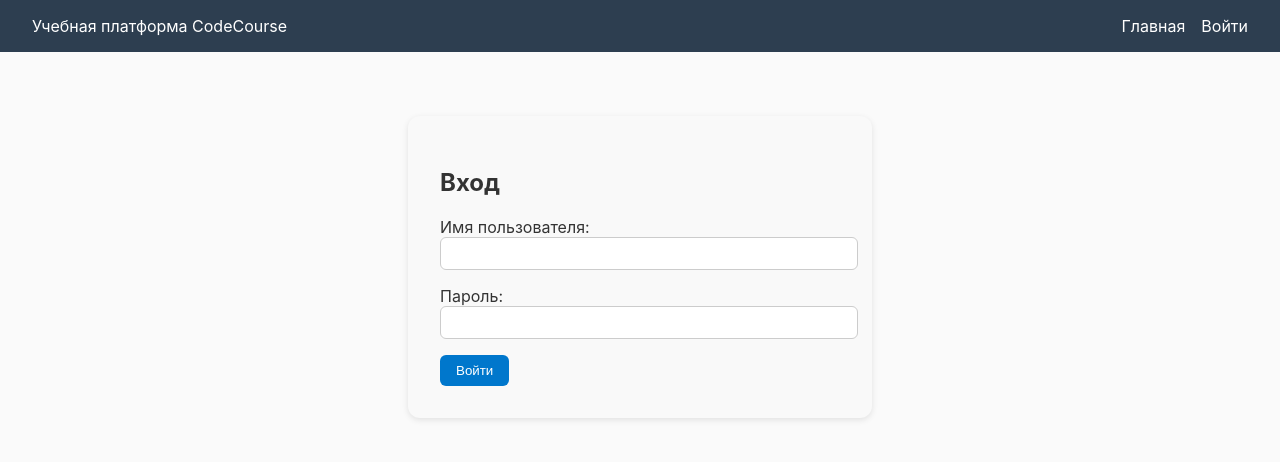
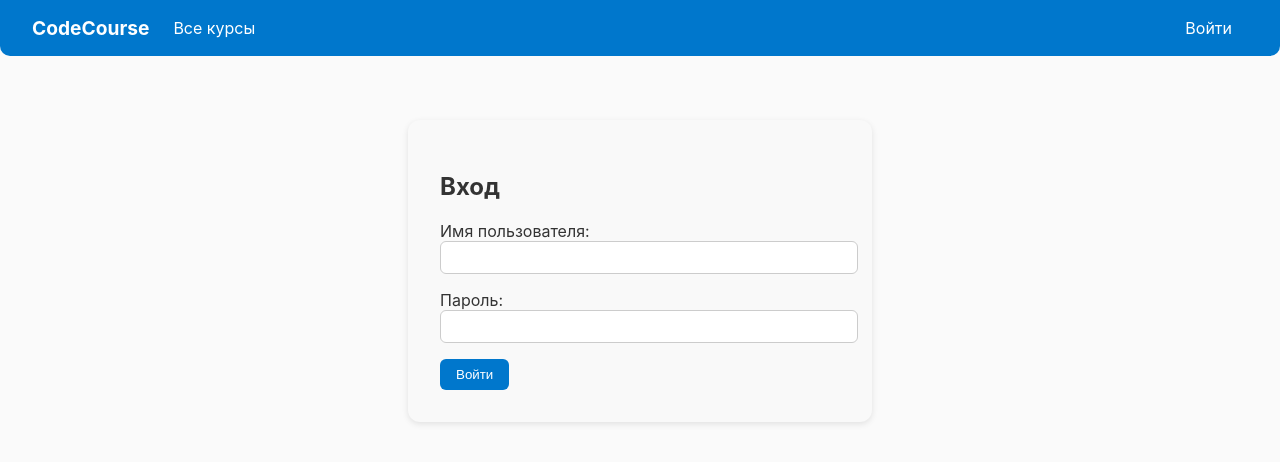
Before and after one commit to ElviraOndar/code-course-frontend, a Vue app: page /login in a window 1280 px wide. Shown: the top 462 px of the page. Built offline with nearby package versions, Linux system fonts and the light colour scheme.

Commit message:
fixed Navbar.vue

```diff
--- a/src/components/NavBar.vue
+++ b/src/components/NavBar.vue
@@ -1,4 +1,81 @@
 <template>
+  <nav class="navbar">
+    <div class="left">
+      <router-link to="/" class="logo">CodeCourse</router-link>
+      <router-link to="/courses" class="link">Все курсы</router-link>
+    </div>
+
+    <div class="right">
+      <span v-if="auth.user" class="welcome">
+        Добро пожаловать, {{ auth.user.first_name }} {{ auth.user.last_name }}!
+      </span>
+
+      <router-link v-if="!auth.user" to="/login" class="link">Войти</router-link>
+      <button v-else @click="auth.logout()" class="logout-button">Выйти</button>
+    </div>
+  </nav>
+</template>
+
+<script setup>
+import { useAuthStore } from "../store/auth";
+
+const auth = useAuthStore();
+</script>
+
+<style scoped>
+.navbar {
+  display: flex;
+  justify-content: space-between;
+  align-items: center;
+  padding: 1rem 2rem;
+  background-color: #0077cc;
+  color: white;
+  border-radius: 0 0 10px 10px;
+}
+
+.navbar .left,
+.navbar .right {
+  display: flex;
+  align-items: center;
+}
+
+.logo {
+  font-weight: bold;
+  font-size: 1.2rem;
+  margin-right: 1.5rem;
+  color: white;
+  text-decoration: none;
+}
+
+.link {
+  margin-right: 1rem;
+  color: white;
+  text-decoration: none;
+}
+
+.link:hover {
+  text-decoration: underline;
+}
+
+.welcome {
+  margin-right: 1rem;
+}
+
+.logout-button {
+  background: #e74c3c;
+  color: white;
+  border: none;
+  padding: 0.4rem 0.8rem;
+  border-radius: 6px;
+  cursor: pointer;
+}
+
+.logout-button:hover {
+  opacity: 0.9;
+}
+</style>
+
+<!-- <template>
   <nav class="navbar">
     <div class="logo">Учебная платформа CodeCourse</div>
     <div class="links">
@@ -45,4 +122,4 @@ button {
   border-radius: 6px;
   cursor: pointer;
 }
-</style>
+</style> -->
--- a/src/store/auth.js
+++ b/src/store/auth.js
@@ -1,5 +1,6 @@
 import { defineStore } from "pinia";
 import api from "../api/axios";
+import router from "../router"; // ← импорт роутера
 
 export const useAuthStore = defineStore("auth", {
   state: () => ({
@@ -25,6 +26,38 @@ export const useAuthStore = defineStore("auth", {
       this.access = null;
       this.refresh = null;
       localStorage.clear();
+      router.push("/"); // ← редирект на главную после выхода
     },
   },
 });
+
+// import { defineStore } from "pinia";
+// import api from "../api/axios";
+
+// export const useAuthStore = defineStore("auth", {
+//   state: () => ({
+//     user: null,
+//     access: localStorage.getItem("access") || null,
+//     refresh: localStorage.getItem("refresh") || null,
+//   }),
+//   actions: {
+//     async login(username, password) {
+//       const { data } = await api.post("token/", { username, password });
+//       this.access = data.access;
+//       this.refresh = data.refresh;
+//       localStorage.setItem("access", data.access);
+//       localStorage.setItem("refresh", data.refresh);
+//       await this.fetchUser();
+//     },
+//     async fetchUser() {
+//       const { data } = await api.get("me/");
+//       this.user = data;
+//     },
+//     logout() {
+//       this.user = null;
+//       this.access = null;
+//       this.refresh = null;
+//       localStorage.clear();
+//     },
+//   },
+// });
--- a/src/views/Profile.vue
+++ b/src/views/Profile.vue
@@ -1,8 +1,79 @@
 <template>
+  <div class="profile">
+    <h2 v-if="auth.user">
+      Добро пожаловать, {{ auth.user.first_name }} {{ auth.user.last_name }}!
+    </h2>
+
+    <div class="links">
+      <router-link to="/my-courses">Мои курсы</router-link>
+      <br /><br />
+      <router-link to="/token">Мой токен авторизации</router-link>
+    </div>
+
+    <div v-if="loading">Загрузка...</div>
+    <div v-else-if="error" class="error">{{ error }}</div>
+  </div>
+</template>
+
+<script setup>
+import { ref, onMounted } from "vue";
+import { useAuthStore } from "../store/auth";
+
+const auth = useAuthStore();
+const loading = ref(false);
+const error = ref(null);
+
+async function fetchUser() {
+  loading.value = true;
+  error.value = null;
+  try {
+    await auth.fetchUser(); // загрузка данных пользователя
+  } catch (err) {
+    console.error("Ошибка при загрузке профиля:", err);
+    error.value = "Не удалось загрузить данные профиля.";
+  } finally {
+    loading.value = false;
+  }
+}
+
+onMounted(fetchUser);
+</script>
+
+<style scoped>
+.profile {
+  max-width: 600px;
+  margin: 2rem auto;
+  padding: 1.5rem;
+  background: #f9f9f9;
+  border-radius: 12px;
+  box-shadow: 0 2px 6px rgba(0,0,0,0.1);
+  text-align: center;
+}
+
+.links {
+  margin-top: 1.5rem;
+}
+
+a {
+  color: #0077cc;
+  text-decoration: none;
+}
+
+a:hover {
+  text-decoration: underline;
+}
+
+.error {
+  color: red;
+  margin-top: 1rem;
+}
+</style>
+
+<!-- <template>
   <div class="profile">
     <h1>Мои курсы</h1>
     <router-link to="/my-courses">Перейти к списку курсов</router-link>
     <br /><br />
     <router-link to="/token">Мой токен авторизации</router-link>
   </div>
-</template>
+</template> -->
```
